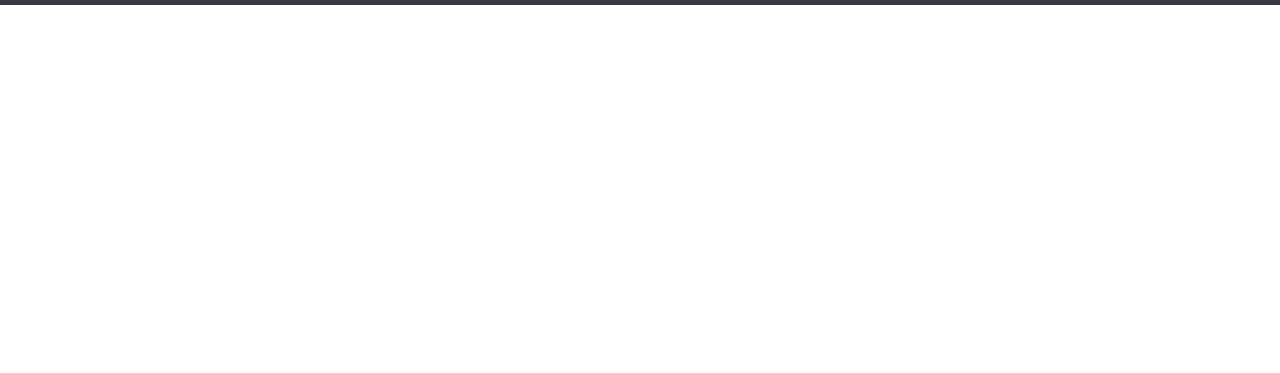
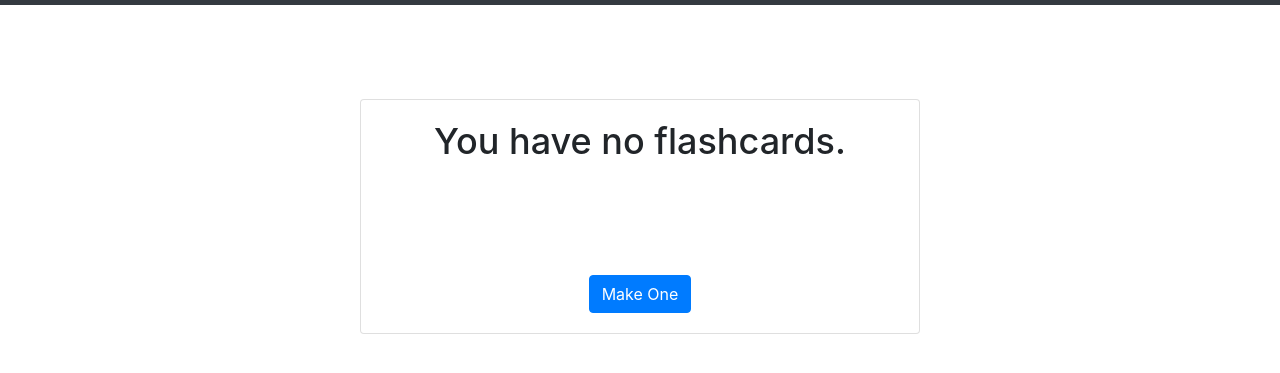
Before and after one commit to FranzCSUF/react-flash-cards, a React app: page / in a window 1280 px wide. Both pictures are taken after a click on the link "Cards". Shown: the part 51-424 px from the top of the page. Built offline with nearby package versions, Linux system fonts and the light colour scheme.

Commit message:
Add a feature that renders cards created or notifies the user that no cards have been created.#2

```diff
--- /dev/null
+++ b/createcard.js
@@ -0,0 +1,23 @@
+import React from 'react'
+
+export default function CreateCard (props) {
+  return (
+    <div>
+      {props.view === "New" &&
+        <form onSubmit={props.saveOnClick} className={props.view === "New" ? "border card-body" : "border card-body hidden"}>
+          <div className="form-group">
+            <label htmlFor="inputQuestion">Question</label>
+            <input type="text" name="question" className="form-control"/>
+          </div>
+          <div className="form-group">
+            <label htmlFor="inputAnswer">Answer</label>
+            <input type="text" name="answer" className="form-control"/>
+          </div>
+          <div id="save-button">
+          <button type="submit" className="btn btn-primary">Save</button>
+          </div>
+        </form>
+      }
+    </div>
+  )
+}
--- a/flashcard.js
+++ b/flashcard.js
@@ -1,6 +1,7 @@
 import React from 'react'
-import FlashcardBuild from './flashcardbuild'
 import Navigation from './navbar'
+import CreateCard from './createcard'
+import ViewCards from './viewcards'
 
 export default class Flashcard extends React.Component {
   constructor(props) {
@@ -11,6 +12,7 @@ export default class Flashcard extends React.Component {
     }
     this.saveOnClick = this.saveOnClick.bind(this)
     this.cardsOnClick = this.cardsOnClick.bind(this)
+    this.createOnClick = this.createOnClick.bind(this)
   }
 
   saveOnClick(event) {
@@ -25,12 +27,17 @@ export default class Flashcard extends React.Component {
     flashCardStateCopy.push(cardObj)
     this.setState({flashcards: flashCardStateCopy})
     cardForm.reset()
-    console.log(this.state)
+    console.log(this.state.flashcards)
   }
 
   cardsOnClick (event) {
     this.setState({view: 'Cards'})
-    console.log(this.state)
+    // console.log(this.state)
+  }
+
+  createOnClick (event) {
+    this.setState({view: 'New'})
+    console.log.bind(this.state)
   }
 
   render() {
@@ -40,7 +47,8 @@ export default class Flashcard extends React.Component {
     return (
       <div>
         <Navigation cardsOnClick={this.cardsOnClick}/>
-        <FlashcardBuild saveOnClick={this.saveOnClick} view={view}/>
+        <CreateCard saveOnClick={this.saveOnClick} view={view}/>
+        <ViewCards flashcards={flashcards} view={view} createOnClick={this.createOnClick}/>
       </div>
     )
   }
--- a/flashcardbuild.js
+++ /dev/null
@@ -1,19 +0,0 @@
-import React from 'react'
-
-export default function FlashcardBuild (props) {
-  return (
-    <form onSubmit={props.saveOnClick} className={props.view === "New" ? "border card-body" : "border card-body hidden"}>
-      <div className="form-group">
-        <label htmlFor="inputQuestion">Question</label>
-        <input type="text" name="question" className="form-control"/>
-      </div>
-      <div className="form-group">
-        <label htmlFor="inputAnswer">Answer</label>
-        <input type="text" name="answer" className="form-control"/>
-      </div>
-      <div id="save-button">
-      <button type="submit" className="btn btn-primary">Save</button>
-      </div>
-    </form>
-  )
-}
--- a/styles.css
+++ b/styles.css
@@ -20,3 +20,24 @@ form {
 .navbar {
   background-color: #e3f2fd;
 }
+
+.card {
+  max-width: 35rem;
+  margin: 0 auto
+}
+
+.no-flash {
+  text-align: center;
+}
+
+.no-flash-title {
+  font-size: 36px
+}
+
+.no-flash-container {
+  margin-top: 150px
+}
+
+.create-button {
+  margin-top: 100px
+}
--- /dev/null
+++ b/viewcards.js
@@ -0,0 +1,30 @@
+import React from 'react'
+
+export default function ViewCards(props) {
+  const numFlashcards = props.flashcards.length
+  return (
+    <div>
+      {props.view === "Cards" && numFlashcards > 0 &&
+        props.flashcards.map((card, index) => {
+          return (
+            <div className={props.view === "Cards" ? "card text-white bg-dark mb-3" : "hidden"} id="flashcard" key={index}>
+              <div className="card-header">Topic</div>
+              <div className="card-body">
+                <h5 className="card-title">{card.question}</h5>
+                <p className="card-text">{card.answer}</p>
+              </div>
+            </div>
+          )
+        })
+      }
+      {props.view === "Cards" && numFlashcards === 0 &&
+        <div className="card no-flash-container">
+          <div className="card-body no-flash">
+            <h5 className="card-title no-flash-title">You have no flashcards.</h5>
+            <a href="#" className="btn btn-primary create-button"  onClick={props.createOnClick}>Make One</a>
+          </div>
+        </div>
+      }
+    </div>
+  )
+}
```
